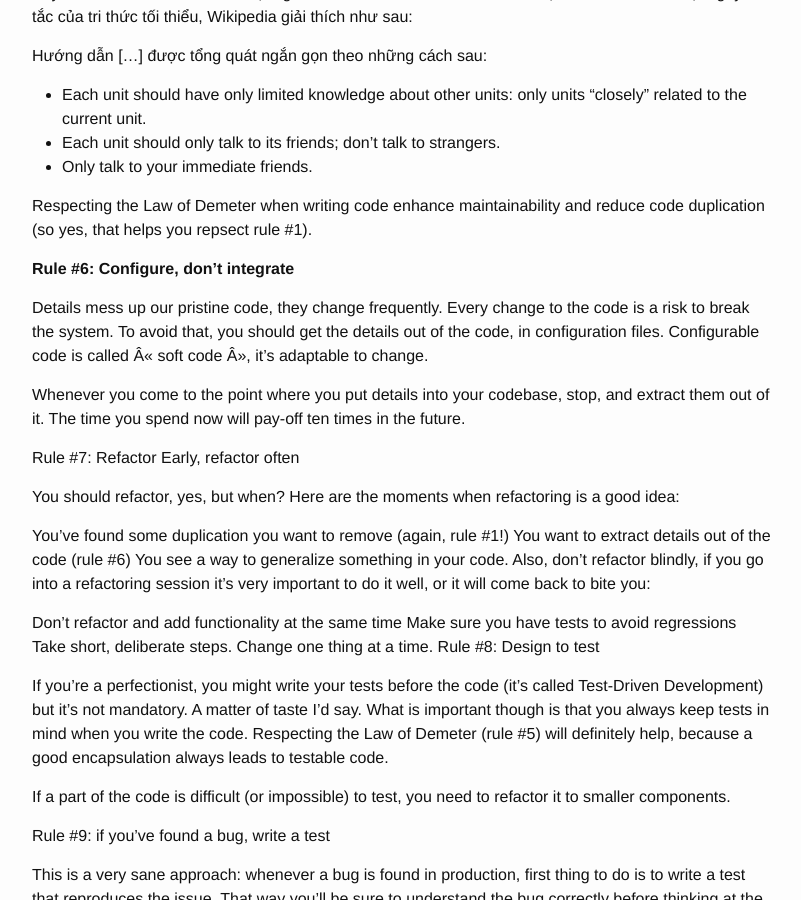
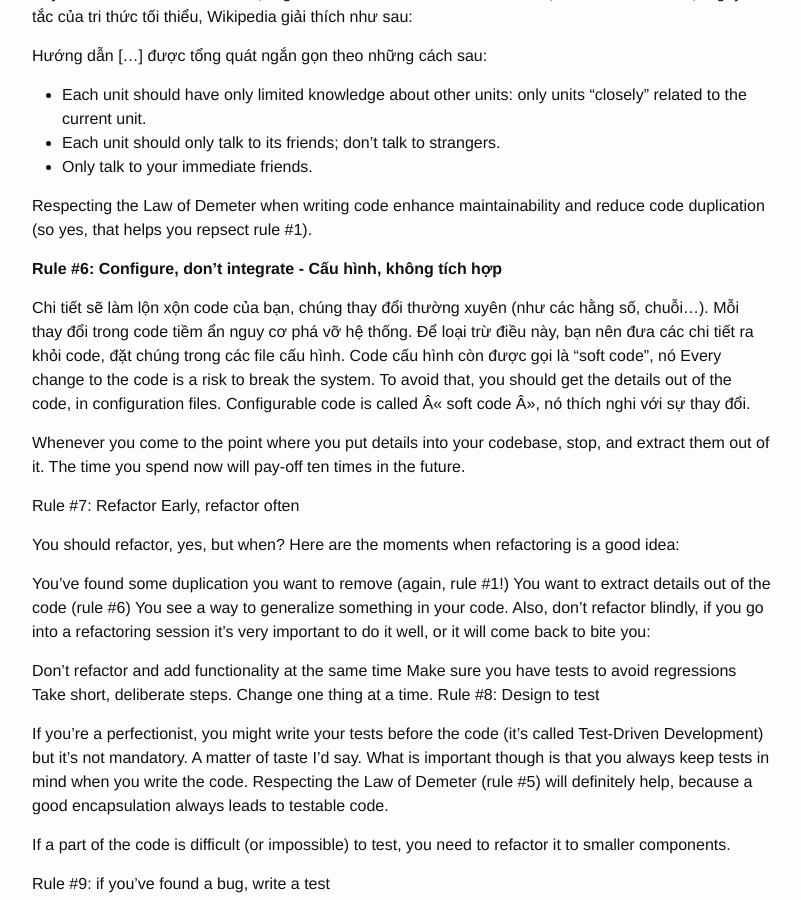
Before and after one commit to quangnd/quangnd.github.io, a Jekyll site: the page built from _posts/2016-04-08-muoi-luat-cua-mot-lap-trinh-vien.markdown, in a window 1280 px wide and 900 px high, scrolled down 1329 px. Shown: the whole window, without its empty margins (238-1039 px from the left). Built offline with Jekyll 4.4.1, drawn with Linux system fonts in a browser that asks for light colours.

Commit message:
update 10 rules...

```diff
--- a/_posts/2016-04-08-muoi-luat-cua-mot-lap-trinh-vien.markdown
+++ b/_posts/2016-04-08-muoi-luat-cua-mot-lap-trinh-vien.markdown
@@ -50,9 +50,9 @@ Hướng dẫn […] được tổng quát ngắn gọn theo những cách sau:
 
 Respecting the Law of Demeter when writing code enhance maintainability and reduce code duplication (so yes, that helps you repsect rule #1).
 
-**Rule #6: Configure, don’t integrate**
+**Rule #6: Configure, don’t integrate - Cấu hình, không tích hợp**
 
-Details mess up our pristine code, they change frequently. Every change to the code is a risk to break the system. To avoid that, you should get the details out of the code, in configuration files. Configurable code is called Â« soft code Â», it’s adaptable to change.
+Chi tiết sẽ làm lộn xộn code của bạn, chúng thay đổi thường xuyên (như các hằng số, chuỗi...). Mỗi thay đổi trong code tiềm ẩn nguy cơ phá vỡ hệ thống. Để loại trừ điều này, bạn nên đưa các chi tiết ra khỏi code, đặt chúng trong các file cấu hình. Code cấu hình còn được gọi là "soft code", nó  Every change to the code is a risk to break the system. To avoid that, you should get the details out of the code, in configuration files. Configurable code is called Â« soft code Â», nó thích nghi với sự thay đổi.
 
 Whenever you come to the point where you put details into your codebase, stop, and extract them out of it. The time you spend now will pay-off ten times in the future.
 
```
